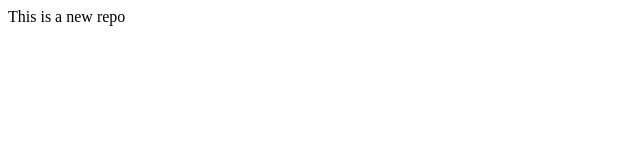
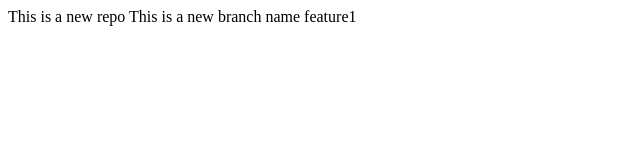
Before and after one commit to ashrafblpahmed/mysecondrepo, a plain HTML site: page index.html in a window 1280 px wide. Shown: the whole page, without its empty margins (0-640 px from the left). Drawn offline with Linux system fonts and the light colour scheme.

Commit message:
Add new feature

```diff
--- a/index.html
+++ b/index.html
@@ -1,3 +1,4 @@
 <P>
   This is a new repo
+  This is a new branch name feature1
 </P>
```
